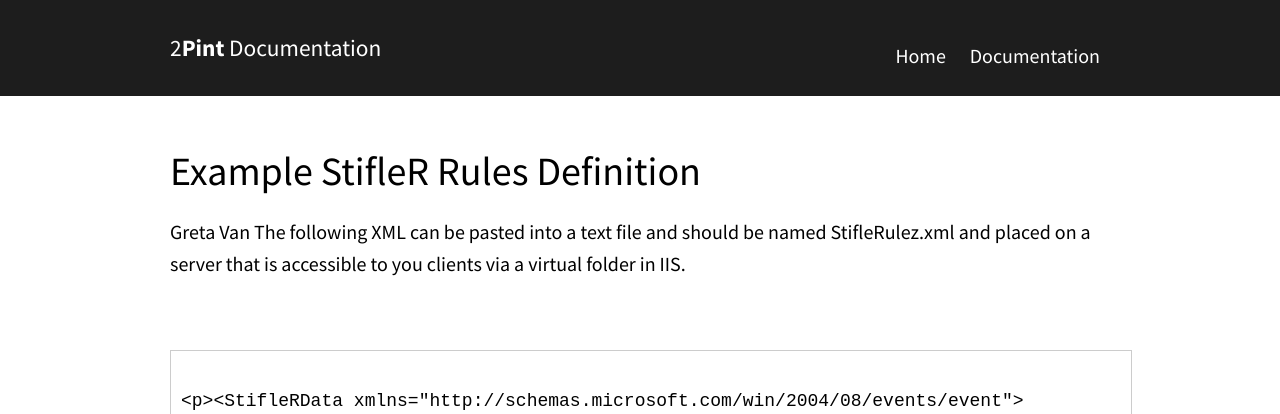
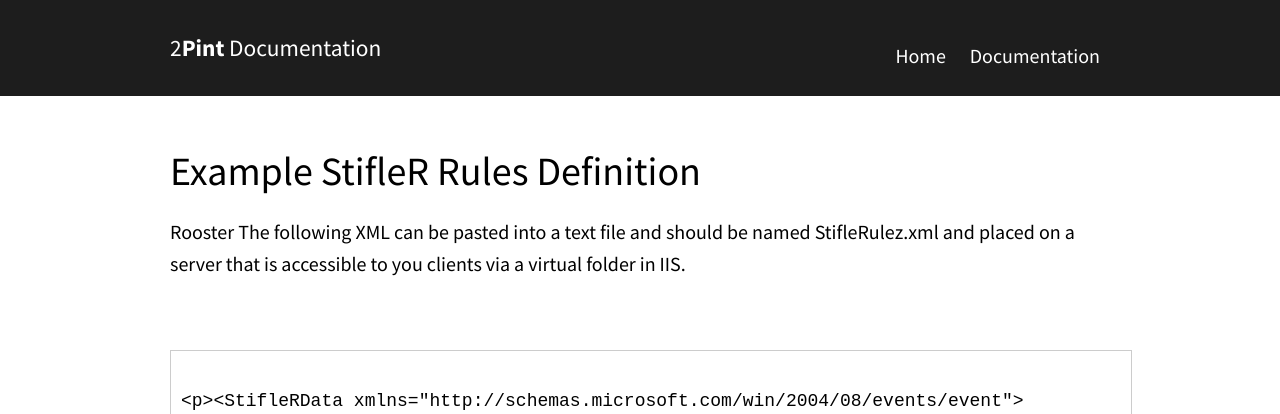
Before and after one commit to RoseSmithTest/2PintTest.github.io, a Jekyll site: the page built from docs/ExampleStifleRRulesDefinition.html, in a window 1280 px wide. Shown: the top 414 px of the page. Built offline with Jekyll 4.4.1, drawn with Linux system fonts in a browser that asks for light colours.

Commit message:
Update ExampleStifleRRulesDefinition.html

```diff
--- a/docs/ExampleStifleRRulesDefinition.html
+++ b/docs/ExampleStifleRRulesDefinition.html
@@ -9,9 +9,9 @@ navigation_weight: 1
 <div class="container">
 	<div class="columns spacing">
     <h1>Example StifleR Rules Definition</h1>
-		<p>Greta Van The following XML can be pasted into a text file and should be named StifleRulez.xml and placed on a server that is accessible to you clients via a virtual folder in IIS.</p><br><br>
+		<p>Rooster The following XML can be pasted into a text file and should be named StifleRulez.xml and placed on a server that is accessible to you clients via a virtual folder in IIS.</p><br><br>
 
-<textarea rows="4" >
+<textarea rows="40" >
 
 <p><StifleRData xmlns="http://schemas.microsoft.com/win/2004/08/events/event">
 <VersionInfo>
```
